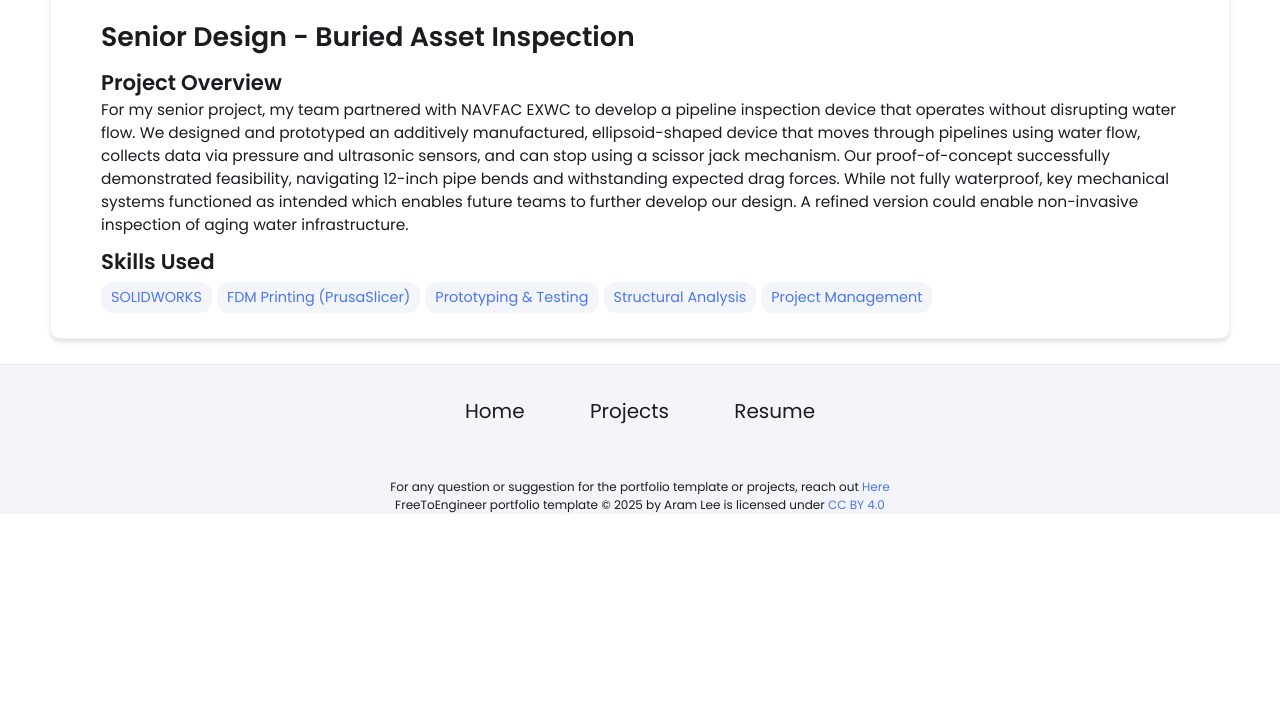
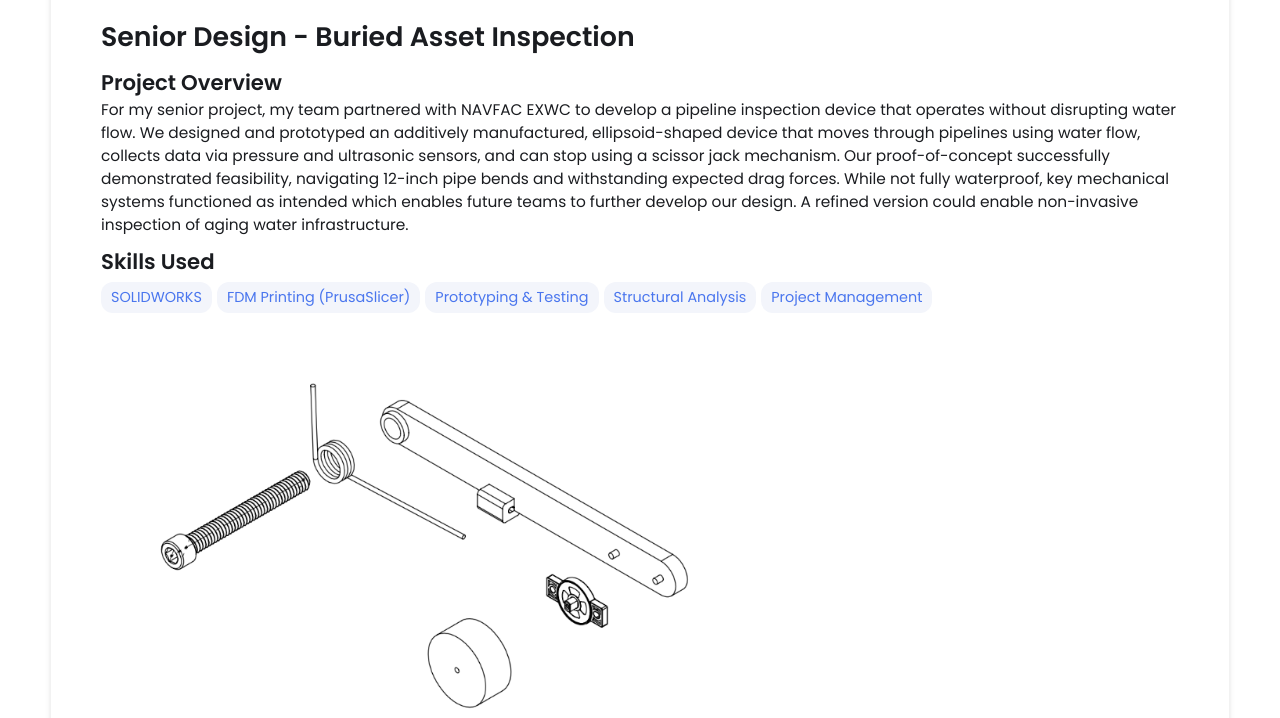
Before and after one commit to jddavitt/jddavitt.github.io, a Jekyll site: the page built from _projects/senior-design/index.md, in a window 1280 px wide. Shown: the part 490-1208 px from the top of the page. Built offline with Jekyll 4.4.1, drawn with Linux system fonts in a browser that asks for light colours; before the commit the page ends 1004 px from its top, so only the background shows below that; grey boxes are pictures that could not be loaded.

Commit message:
Update index.md

```diff
--- a/_projects/senior-design/index.md
+++ b/_projects/senior-design/index.md
@@ -10,3 +10,12 @@
 - Project Management
 main-image: /full_prototype.jpg
 ---
+{% include image-gallery.html images="Suspension Mechanism Exploded View.png" height="400" %}
+{% include image-gallery.html images="Suspension Mechanism Render View.png" height="400" %}
+{% include image-gallery.html images="finished_wheel.jpg" height="400" %}
+{% include image-gallery.html images="full_prototype.jpg" height="400" %}
+{% include image-gallery.html images="lathe_operation.jpg" height="400" %}
+{% include image-gallery.html images="printing_wheels.jpg" height="400" %}
+{% include image-gallery.html images="scissor_jack_view.jpg" height="400" %}
+{% include image-gallery.html images="senior-expo-prototype.png" height="400" %}
+{% include image-gallery.html images="stepper_motor_view.jpg" height="400" %}
```
